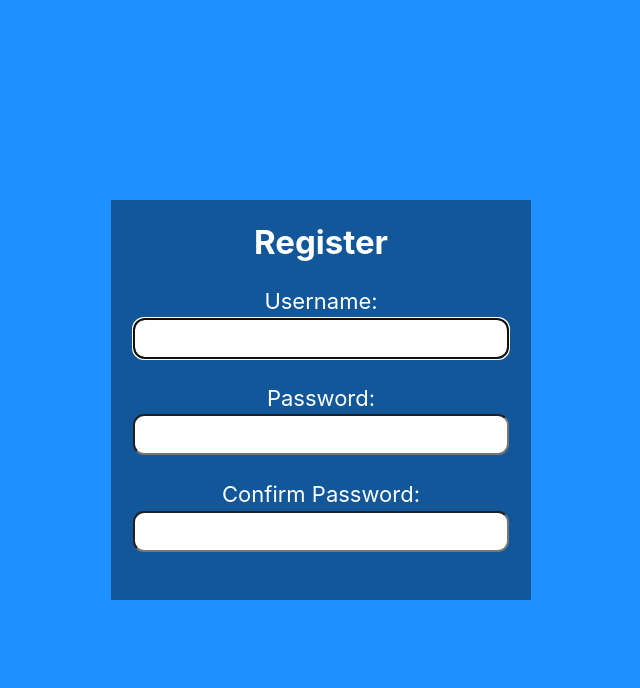
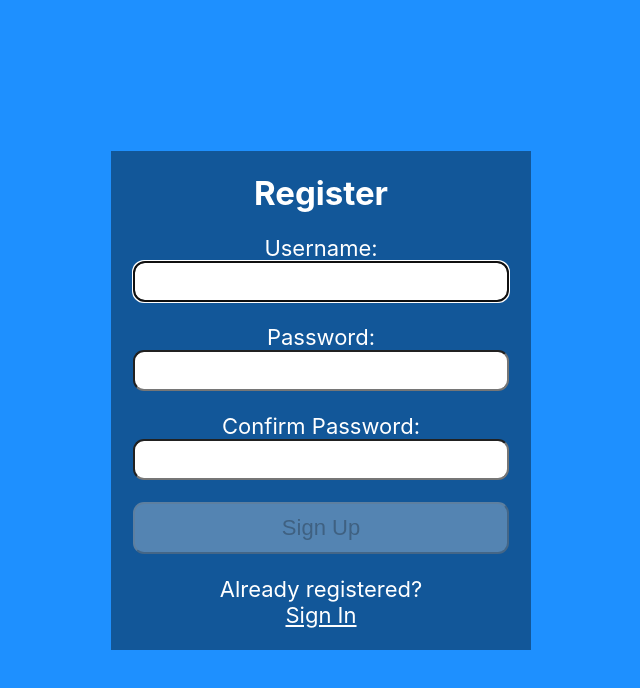
Before and after one commit to Clifford18/login-auth-axios, a React (Create React App) app: page / in a window 1280 px wide. Shown: the top 688 px of the page, without its empty margins (319-959 px from the left). Built offline with nearby package versions, Linux system fonts and the light colour scheme.

Commit message:
update RegisterComponent.js on button

```diff
--- a/src/components/RegisterComponent.js
+++ b/src/components/RegisterComponent.js
@@ -117,9 +117,17 @@
 					Must match the first password input field.
 				</p>
 
-
+				<button disabled={!validName || !validPwd || !validMatch ? true : false}>Sign Up</button>
 
 			</form>
+
+			<p>
+				Already registered?<br />
+				<span className="line">
+                            {/*put router link here*/}
+					<a href="#">Sign In</a>
+                        </span>
+			</p>
 
 		</section>
 	);
```
